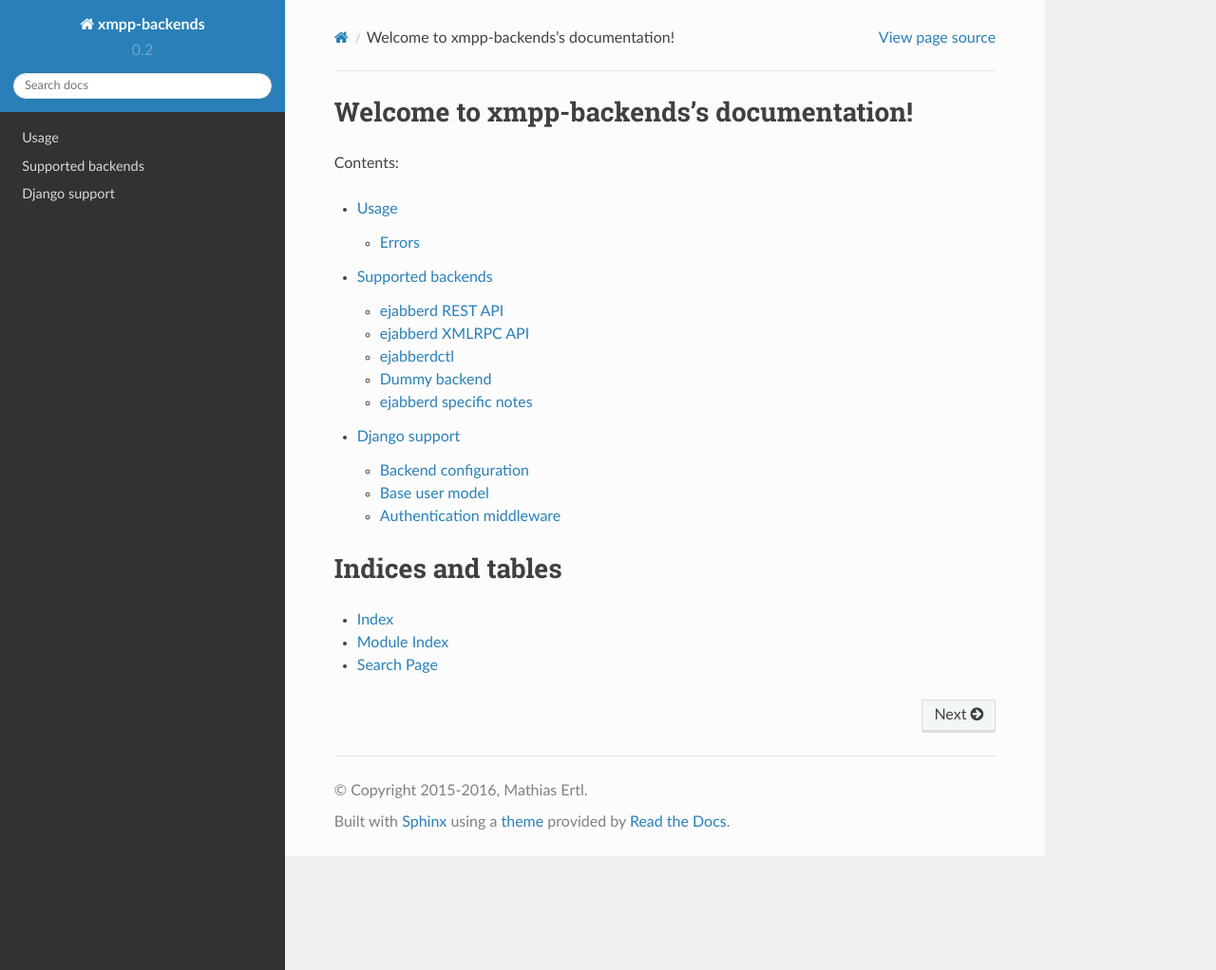
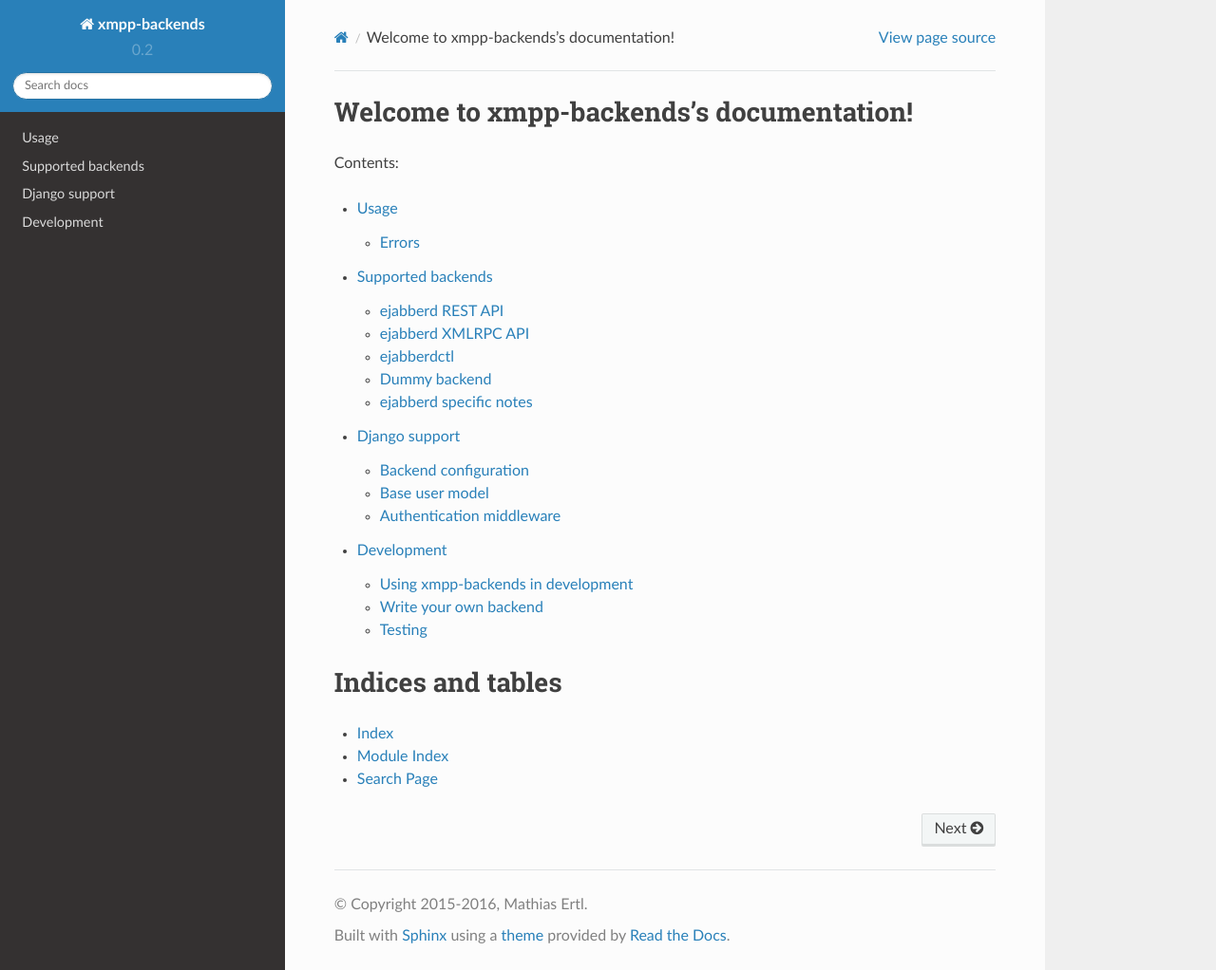
Before and after one commit to mathiasertl/xmpp-backends, a Sphinx documentation site: the page built from docs/index.rst, in a window 1280 px wide and 1022 px high. Shown: the whole window at 95% size. Built offline with Sphinx 7.4.7 and the Read the Docs theme 2.0.0, drawn with Linux system fonts in a browser that asks for light colours; some of the changed lines change nothing that is shown.

Commit message:
add dev chapter

```diff
--- /dev/null
+++ b/docs/development.rst
@@ -0,0 +1,71 @@
+###########
+Development
+###########
+
+**********************************
+Using xmpp-backends in development
+**********************************
+
+The :py:class:`xmpp_backends.dummy.DummyBackend` uses Djangos caching framework
+to store dummy users. In development, simply install **xmpp-backends** and add
+this to your :file:`settings.py`::
+
+   XMPP_BACKENDS = {
+       'default': {
+           'BACKEND': 'xmpp_backends.dummy.DummyBackend',
+       },
+   }
+
+**********************
+Write your own backend
+**********************
+
+If you want to implement your own backend, all you have to do is implement the
+methods from :py:class:`xmpp_backends.base.XmppBackendBase`.
+
+*******
+Testing
+*******
+
+There is a small test-suite that can be run with::
+
+   python -m unittest discover
+
+... but it doesn't assume that you have a running XMPP server. It only tests
+wether all interfaces actually implement all methods.
+
+Test script
+===========
+
+To actually test a backend, there is a script called ``test.py`` in the root
+directory. It's a simple script that creates a backend instance and calls the
+most important functions and checks their return values.
+
+To run the script, you need `SleekXMPP <https://github.com/fritzy/SleekXMPP>`_
+(``pip install sleekxmpp``) installed.
+
+The script assumes that the XMPP server used by the backend is running on
+localhost, servers the domain ``example.com`` and, if there is authentication
+required, a user named ``api@example.com`` with the password ``example`` has
+access to everything.
+
+The only required argument is the full python path to the backend class::
+
+   python test.py xmpp_backends.ejabberdctl.EjabberdctlBackend
+   python test.py xmpp_backends.ejabberd_xmlrpc.EjabberdXMLRPCBackend
+   python test.py xmpp_backends.ejabberd_rest.EjabberdRestBackend
+
+The arguments the backend is instantiated with are in the ``config`` directory,
+you can override the file with the ``--config`` option. If your XMPP server is
+not running on localhost, use ``--host`` and ``--port``  as parameters.
+
+Start ejabberd for test script
+==============================
+
+There is a working ejabberd config in ``config/ejabberd.yml``. To get a running
+instance, simply do::
+
+   apt-get install -y ejabberd
+   cp config/ejabberd.yml /etc/ejabberd/
+   /etc/init.d/ejabberd start
+   ejabberdctl register api example.com example
--- a/docs/index.rst
+++ b/docs/index.rst
@@ -14,6 +14,7 @@
    usage
    backends
    django
+   development
 
 
 Indices and tables
```
